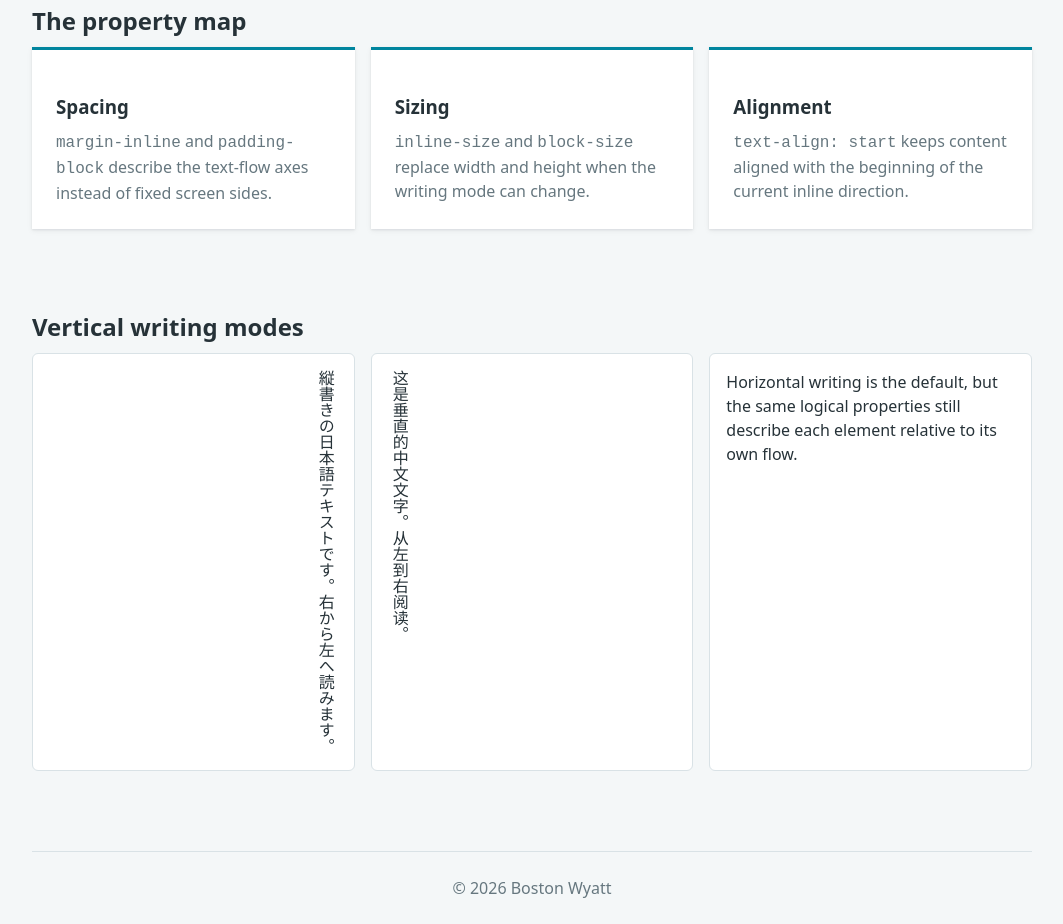
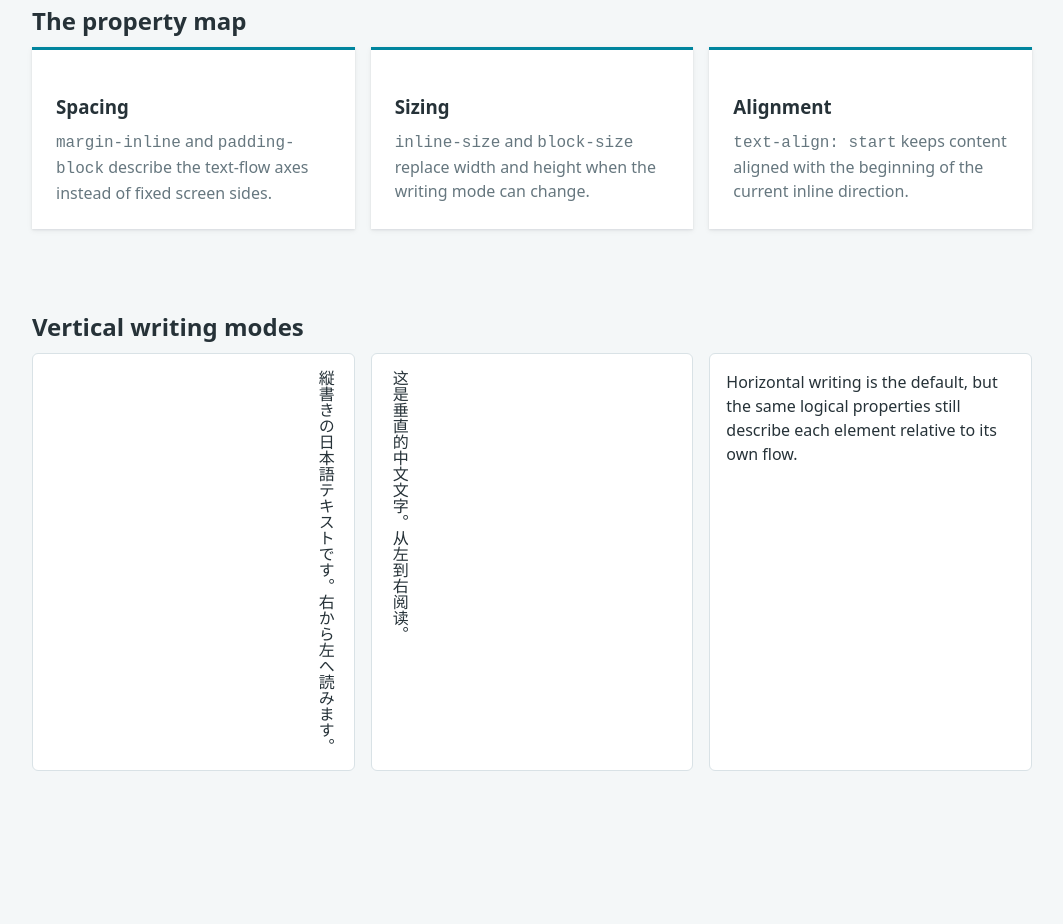
Before and after one commit to ButterMyLoaf23/advancedcss-portfolio, a website: page unit4/logical-properties/index.html in a window 1280 px wide. Shown: the part 998-1922 px from the top of the page, without its empty margins (108-1171 px from the left). After the commit the page ends 1873 px from the top, so only its background shows below. Drawn offline with Linux system fonts and the light colour scheme.

Commit message:
fixed a bug on my site

```diff
--- a/unit4/logical-properties/index.html
+++ b/unit4/logical-properties/index.html
@@ -5,7 +5,6 @@
     <meta name="viewport" content="width=device-width, initial-scale=1.0">
     <meta name="description" content="A demonstration of CSS logical properties and writing modes.">
     <title>Logical Properties | Advanced CSS Portfolio</title>
-    <!-- I kept the shared styles first so this assignment uses the same portfolio tokens. -->
     <link rel="stylesheet" href="../../css/main.css">
     <link rel="stylesheet" href="styles.css">
 </head>
@@ -69,10 +68,6 @@
             </div>
         </section>
     </main>
-
-    <footer class="logical-footer">
-        <p>&copy; 2026 Boston Wyatt</p>
-    </footer>
     <script src="script.js" defer></script>
 </body>
 </html>
```
